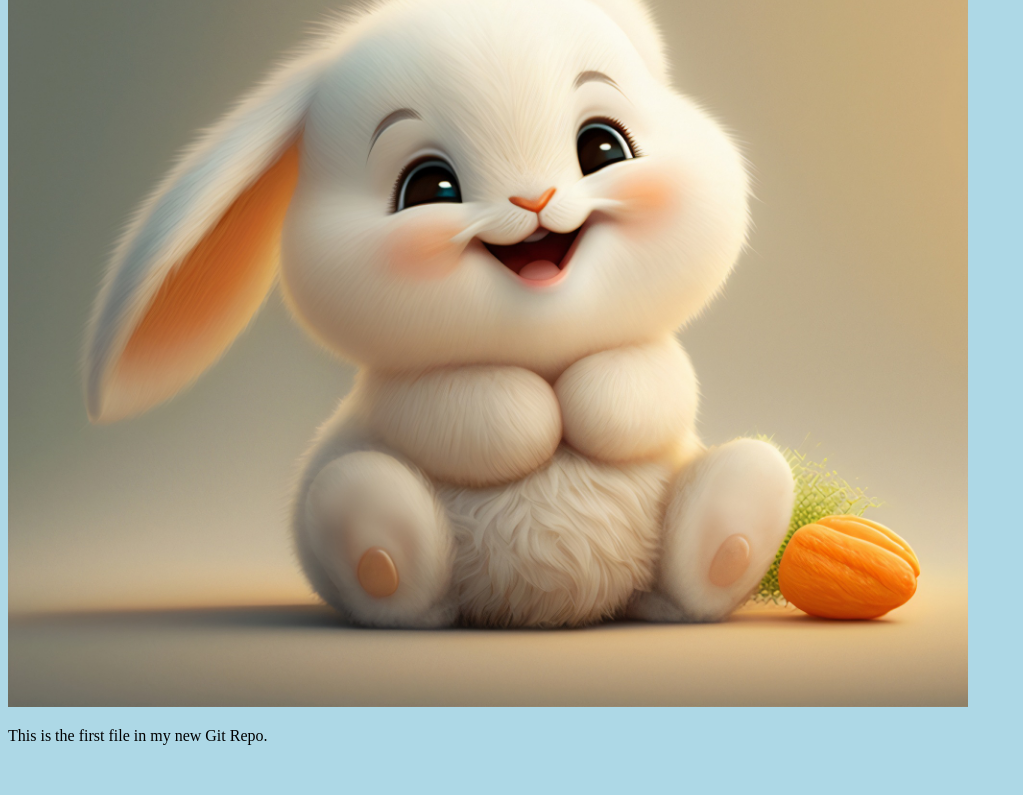
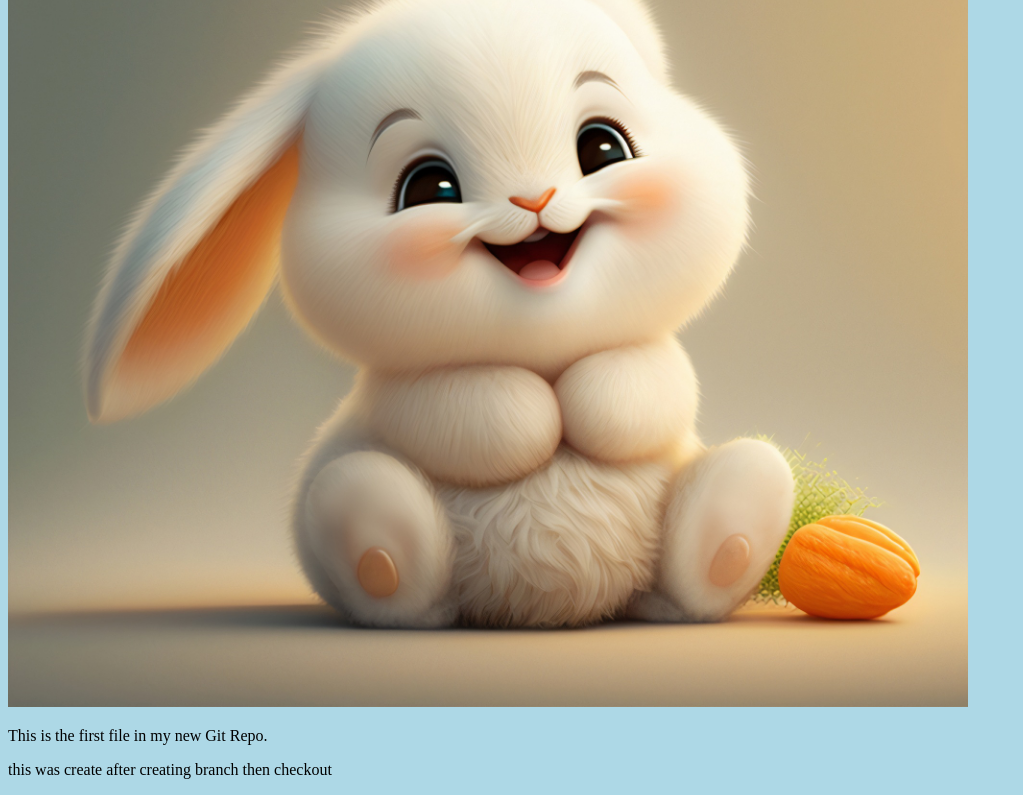
Before and after one commit to kamalsigh34/hello-world, a plain HTML site: page index.html in a window 1280 px wide. Shown: the part 333-1128 px from the top of the page, without its empty margins (0-1023 px from the left). Before the commit the page ends 1094 px from the top, so only its background shows below. Drawn offline with Linux system fonts and the light colour scheme.

Commit message:
marguerite-729510_1280.jpg added in repository

```diff
--- a/index.html
+++ b/index.html
@@ -10,6 +10,7 @@
 <div><img src="img_hello_world.jpg" alt="Hello World from Space"
 style="width:100%;max-width:960px">
 <p>This is the first file in my new Git Repo.</p>
+<p> this was create after creating branch then checkout</p>
 </div>
 </body>
 </html>
```
Also changed, not shown: marguerite-729510_1280.jpg (added).
